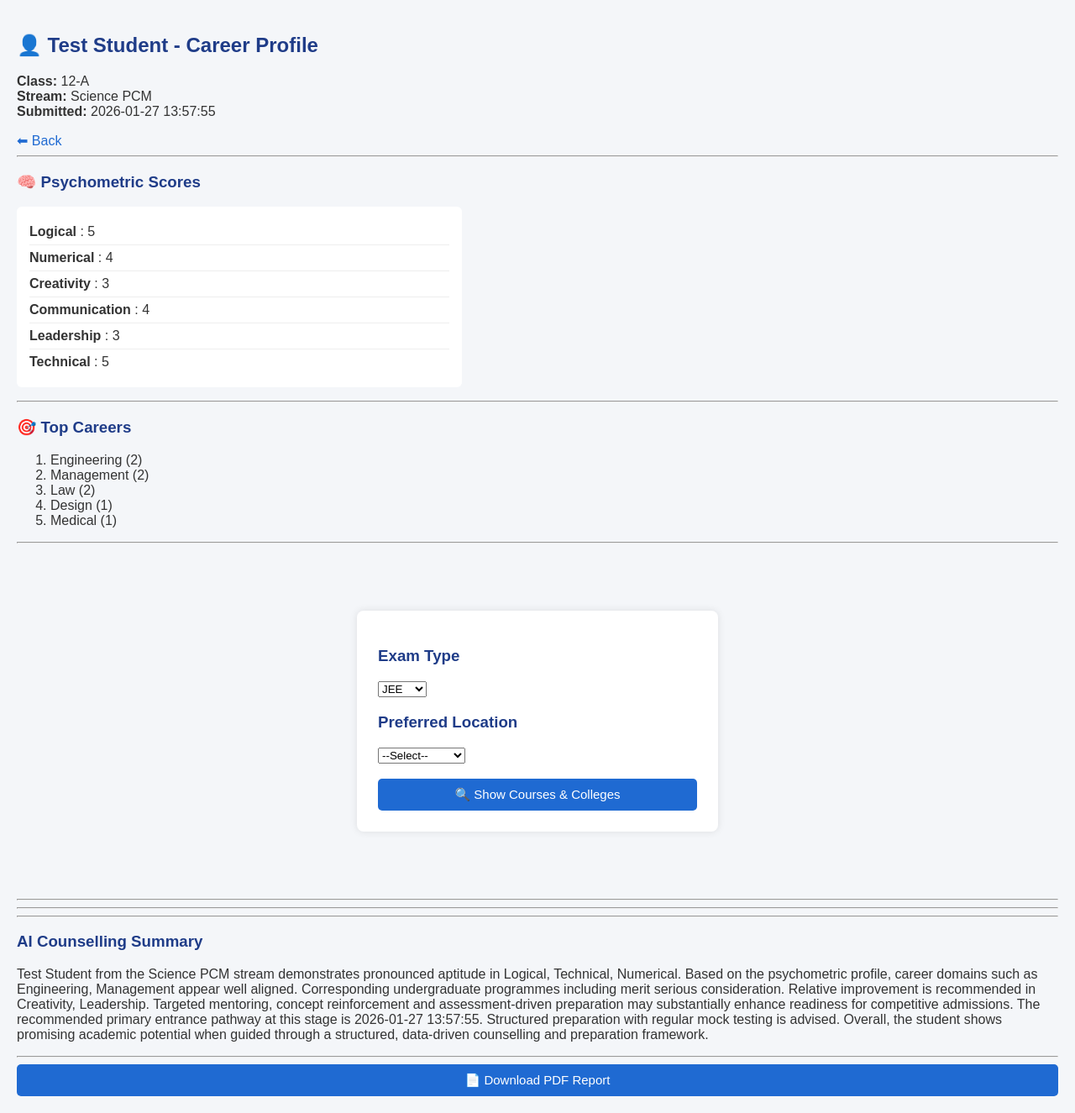
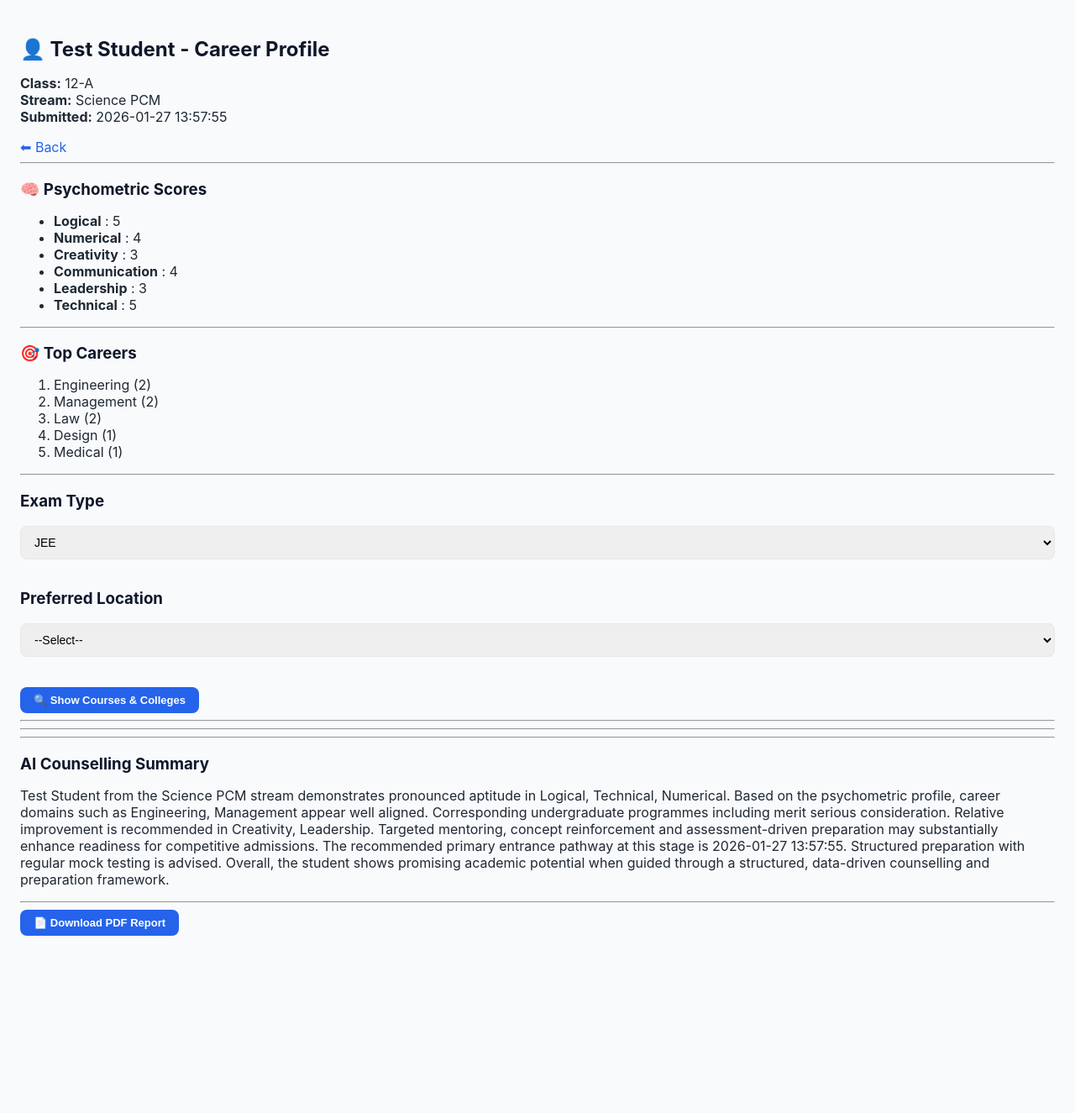
Before and after one commit to arkajinx/career-portal, a Flask app: page /student/1 in a window 1280 px wide. Shown: the whole page at 84% size. After the commit the page ends 1114 px from the top, so only its background shows below. Run offline with Flask 3, Linux system fonts and the light colour scheme; the visitor is signed in with stand-in values (Sample User, id 1); data comes from the database, SQL or seed files in the repository.

Commit message:
Update style.css

```diff
--- a/static/style.css
+++ b/static/style.css
@@ -1,19 +1,41 @@
-/* ---------- GLOBAL ---------- */
+/* ============================
+   GLOBAL THEME
+============================ */
+
+:root {
+    --primary: #2563eb;
+    --secondary: #059669;
+    --danger: #dc2626;
+    --bg: #f8fafc;
+    --card: #ffffff;
+    --text: #1f2933;
+    --muted: #6b7280;
+    --border: #e5e7eb;
+}
+
+* {
+    box-sizing: border-box;
+}
 
 body {
-    font-family: Arial, Helvetica, sans-serif;
-    background-color: #f4f6f9;
+    font-family: "Inter", "Segoe UI", Arial, sans-serif;
+    background: var(--bg);
     margin: 0;
-    padding: 20px;
-    color: #333;
+    padding: 24px;
+    color: var(--text);
 }
 
 h2, h3 {
-    color: #1f3c88;
+    color: #0f172a;
+    margin-bottom: 12px;
 }
 
+/* ============================
+   LINKS
+============================ */
+
 a {
-    color: #1f6ad2;
+    color: var(--primary);
     text-decoration: none;
 }
 
@@ -21,80 +43,171 @@ a:hover {
     text-decoration: underline;
 }
 
-/* ---------- LOGIN PAGE ---------- */
+/* ============================
+   LOGIN CARD
+============================ */
 
-form {
-    background: white;
+form.login-form {
+    background: var(--card);
     max-width: 380px;
-    margin: 80px auto;
-    padding: 25px;
-    border-radius: 8px;
-    box-shadow: 0 0 10px rgba(0,0,0,0.1);
+    margin: 90px auto;
+    padding: 28px;
+    border-radius: 14px;
+    box-shadow: 0 15px 40px rgba(0,0,0,0.08);
 }
 
-input {
+input,
+select {
     width: 100%;
-    padding: 8px;
+    padding: 10px 12px;
     margin-top: 6px;
-    margin-bottom: 15px;
-    border: 1px solid #ccc;
-    border-radius: 4px;
+    margin-bottom: 16px;
+    border-radius: 8px;
+    border: 1px solid var(--border);
+    font-size: 14px;
 }
 
-button {
-    background-color: #1f6ad2;
+input:focus,
+select:focus {
+    outline: none;
+    border-color: var(--primary);
+}
+
+/* ============================
+   BUTTON SYSTEM
+============================ */
+
+button,
+.btn {
+    background: var(--primary);
     color: white;
     border: none;
-    padding: 10px;
-    width: 100%;
-    border-radius: 5px;
-    font-size: 15px;
+    padding: 8px 16px;
+    border-radius: 8px;
+    font-size: 13px;
+    font-weight: 600;
     cursor: pointer;
+    transition: background 0.15s ease, transform 0.12s ease;
+    white-space: nowrap;
 }
 
-button:hover {
-    background-color: #174ea6;
+button:hover,
+.btn:hover {
+    opacity: 0.92;
+    transform: translateY(-1px);
 }
 
-/* ---------- DASHBOARD ---------- */
+/* Action colors */
 
-table {
+.btn-open { background: var(--primary); }
+.btn-pdf { background: var(--secondary); }
+.btn-delete { background: var(--danger); }
+
+.btn-delete:hover {
+    background: #b91c1c;
+}
+
+/* ============================
+   DASHBOARD TABLE
+============================ */
+
+.dashboard-table {
     width: 100%;
     border-collapse: collapse;
-    background: white;
+    background: var(--card);
     margin-top: 20px;
+    border-radius: 14px;
+    overflow: hidden;
+    box-shadow: 0 12px 28px rgba(0,0,0,0.06);
 }
 
-th {
-    background-color: #1f3c88;
+.dashboard-table th {
+    background: #0f172a;
     color: white;
-    padding: 10px;
+    padding: 12px;
+    font-size: 13px;
+    text-align: left;
 }
 
-td {
-    padding: 8px;
-    border-bottom: 1px solid #ddd;
+.dashboard-table td {
+    padding: 10px 12px;
+    border-bottom: 1px solid var(--border);
+    vertical-align: middle;
 }
 
-tr:hover {
-    background-color: #f1f1f1;
+.dashboard-table tr:hover {
+    background: #f1f5f9;
 }
 
-/* ---------- STUDENT DETAIL ---------- */
+/* ============================
+   INLINE FORMS IN TABLES
+============================ */
 
-ul {
-    background: white;
-    padding: 15px;
-    border-radius: 6px;
-    list-style: none;
-    max-width: 500px;
+.inline-form {
+    display: inline-block;
+    margin: 0;
 }
 
-ul li {
-    padding: 6px 0;
-    border-bottom: 1px solid #eee;
+/* ============================
+   STUDENT DETAIL LAYOUT
+============================ */
+
+.card {
+    background: var(--card);
+    padding: 20px;
+    border-radius: 16px;
+    box-shadow: 0 12px 26px rgba(0,0,0,0.06);
+    margin-bottom: 18px;
 }
 
-ul li:last-child {
+.skill-list li {
+    padding: 8px 0;
+    border-bottom: 1px solid var(--border);
+}
+
+.skill-list li:last-child {
     border-bottom: none;
 }
+
+/* ============================
+   SELECT BOXES / FILTERS
+============================ */
+
+.filter-bar {
+    display: flex;
+    flex-wrap: wrap;
+    gap: 12px;
+    margin-bottom: 16px;
+}
+
+.filter-bar select,
+.filter-bar button {
+    max-width: 200px;
+}
+
+/* ============================
+   PDF BUTTON
+============================ */
+
+.download-btn {
+    background: #7c3aed;
+}
+
+/* ============================
+   RESPONSIVE
+============================ */
+
+@media (max-width: 900px) {
+
+    body {
+        padding: 12px;
+    }
+
+    .dashboard-table {
+        font-size: 12px;
+    }
+
+    .filter-bar {
+        flex-direction: column;
+    }
+}
```
